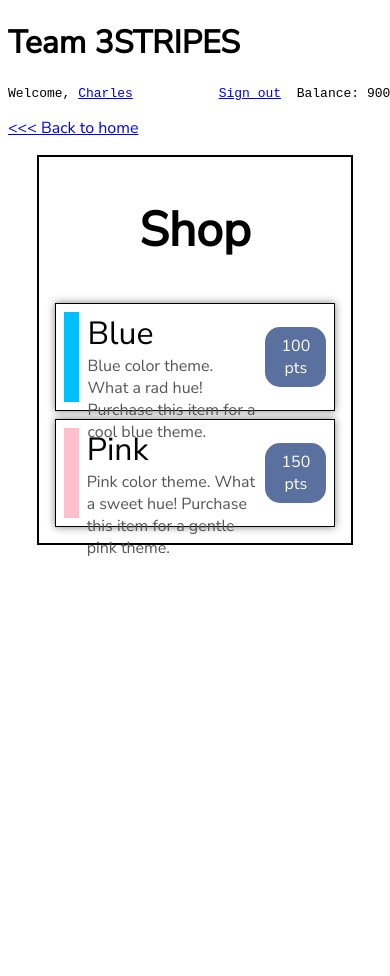
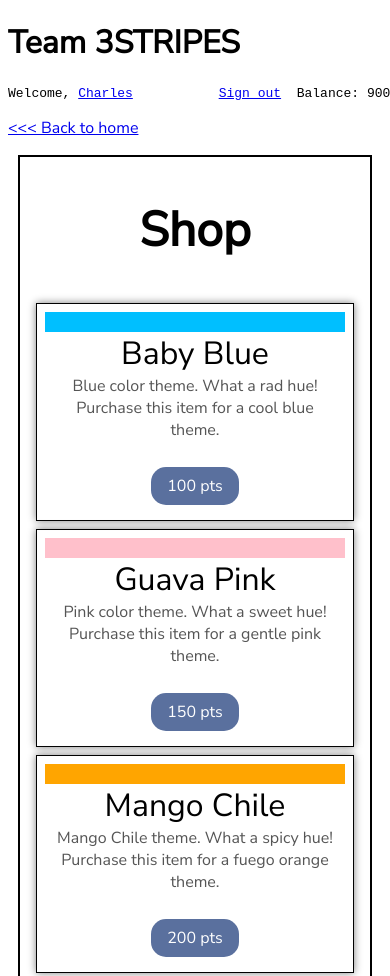
Before and after one commit to Team-3STRIPES/COGS120, a website: page public/views/shop.html in a window 390 px wide. Shown: the top 976 px of the page. Before the commit the page ends 844 px from the top, so only its background shows below. Drawn offline with Linux system fonts and the light colour scheme.

Commit message:
shop styling

```diff
--- a/public/styles/shop.css
+++ b/public/styles/shop.css
@@ -66,10 +66,68 @@ h2 {
   border: 2px solid black;
 }
 
-#blue {
+#baby-blue {
   background-color: deepskyblue;
 }
 
-#pink {
+#guava-pink {
   background-color: pink;
 }
+
+#mango-chile {
+  background-color: orange;
+}
+
+@media screen and (max-width: 767px) {
+  .item {
+    display: flex;
+    flex-direction: column;
+    border: 1px solid black;
+    padding: 8px;
+    height: 200px;
+    margin-bottom: 8px;
+    box-shadow: 0px 0px 8px gray;
+  }
+
+  .item-pic {
+    height: 10%;
+    width: 100%;
+    margin-bottom:
+  }
+
+  .item-desc {
+    color: #555;
+    font-size: 16px;
+    text-align: center;
+    margin-bottom: 20px;
+  }
+
+  .item-name {
+    font-size: xx-large;
+    text-align: center;
+  }
+
+  .item-buy {
+    margin-top: auto;
+    margin-bottom: auto;
+    margin-left: auto;
+    margin-right: auto;
+    background-color: #5A709E;
+    color: white;
+    border-radius: 15px;
+    padding: 8px 16px;
+    text-align: center;
+  }
+
+  #shop {
+    padding: 0 16px 8px 16px;
+    display: block;
+    width: 85%;
+    margin-left: auto;
+    margin-right: auto;
+    border: 2px solid black;
+  }
+
+
+
+}
--- a/public/views/shop.html
+++ b/public/views/shop.html
@@ -4,6 +4,7 @@
     <title>COGS 120</title>
     <meta charset="utf-8">
     <link href="https://fonts.googleapis.com/css?family=Nunito+Sans" rel="stylesheet">
+    <link href="https://fonts.googleapis.com/css?family=Lora" rel="stylesheet">
     <link rel="stylesheet" href="../styles/shop.css" type="text/css">
   </head>
   <body>
@@ -16,20 +17,28 @@
       <h2>Shop</h2>
       <div id="items">
         <div class="item">
-          <div class="item-pic" id="blue"></div>
+          <div class="item-pic" id="baby-blue"></div>
           <div class="item-text">
-            <p class="item-name no-margin">Blue</p>
+            <p class="item-name no-margin">Baby Blue</p>
             <p class="item-desc no-margin">Blue color theme. What a rad hue! Purchase this item for a cool blue theme.</p>
           </div>
           <p class="item-buy">100 pts</p>
         </div>
         <div class="item">
-          <div class="item-pic" id="pink"></div>
+          <div class="item-pic" id="guava-pink"></div>
           <div class="item-text">
-            <p class="item-name no-margin">Pink</p>
+            <p class="item-name no-margin">Guava Pink</p>
             <p class="item-desc no-margin">Pink color theme. What a sweet hue! Purchase this item for a gentle pink theme.</p>
           </div>
           <p class="item-buy">150 pts</p>
+        </div>
+        <div class="item">
+          <div class="item-pic" id="mango-chile"></div>
+          <div class="item-text">
+            <p class="item-name no-margin">Mango Chile</p>
+            <p class="item-desc no-margin">Mango Chile theme. What a spicy hue! Purchase this item for a fuego orange theme.</p>
+          </div>
+          <p class="item-buy">200 pts</p>
         </div>
       </div>
     </section>
```
